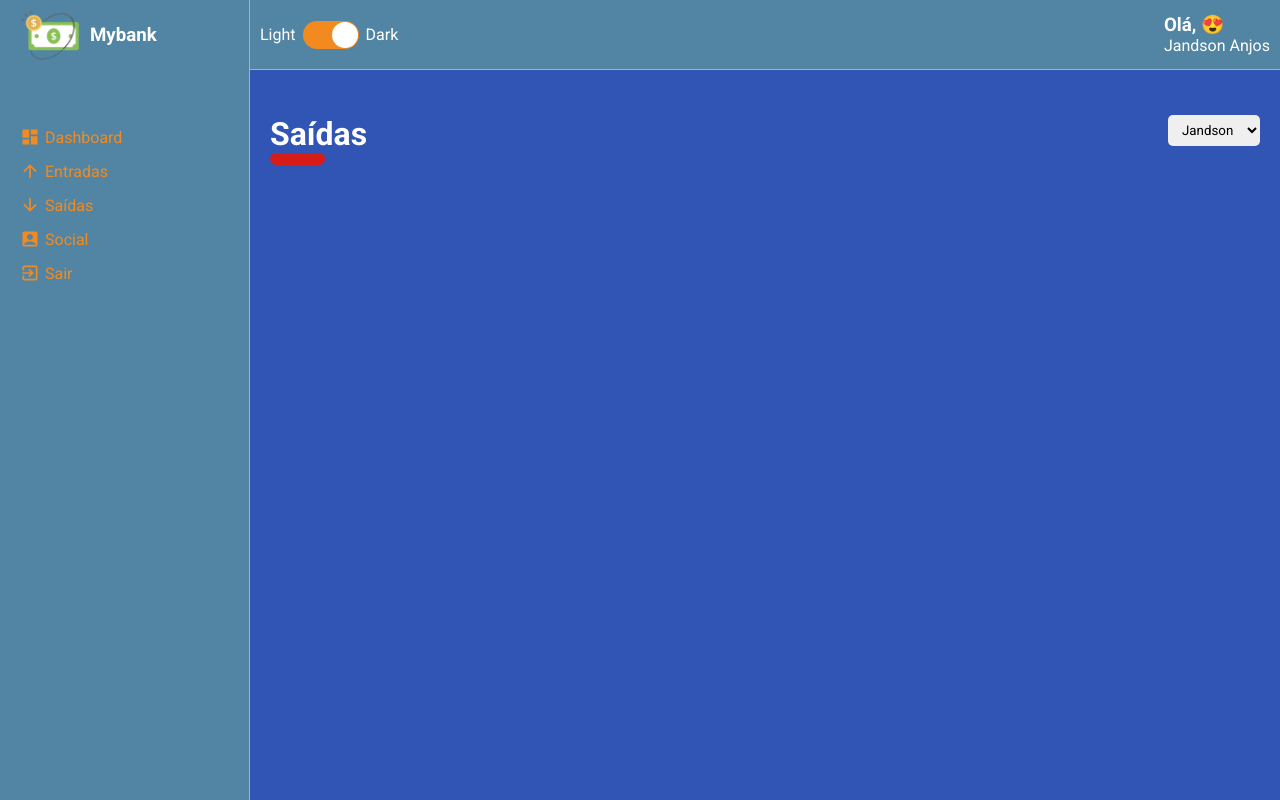
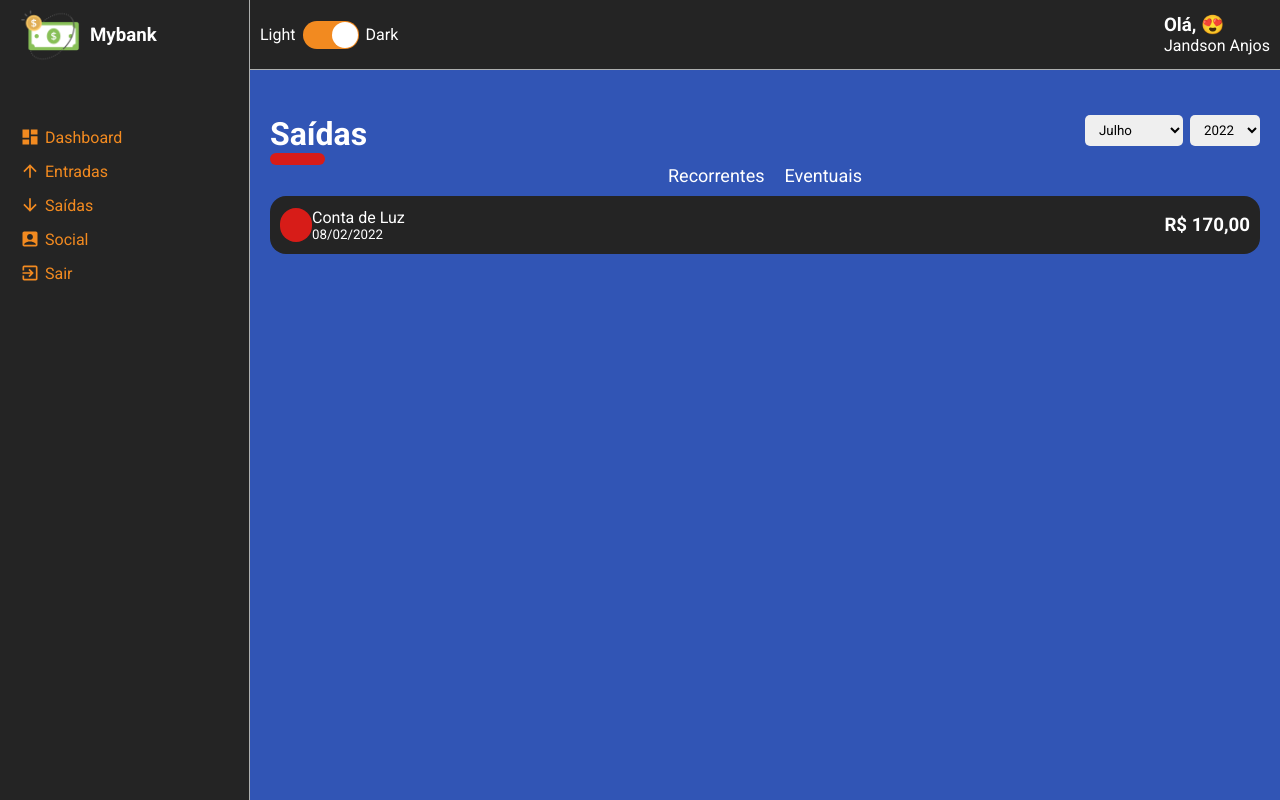
Before and after one commit to Jandsonn/DASHBOARD-REACT-TYPESCRIPT, a React (Create React App) app: page / in a window 1280 px wide. Built offline with nearby package versions, Linux system fonts and the light colour scheme.

Commit message:
iniciando listagem

```diff
--- a/src/components/Content/styles.ts
+++ b/src/components/Content/styles.ts
@@ -6,4 +6,25 @@ export const Container = styled.div`
     background-color: ${props => props.theme.colors.primary};
 
     padding: 20px;
+
+    height: calc(100vh - 70px);
+    overflow-y: scroll;
+
+    ::-webkit-scrollbar {
+        width: 10px;
+    }
+
+
+    ::-webkit-scrollbar-thumb {
+        background-color: ${props => props.theme.colors.secondary};
+        border-radius: 10px;
+    }
+
+    ::-webkit-scrollbar-thumb {
+        background-color: ${props => props.theme.colors.tertiary};
+
+    }
+
+
+
 `;
--- /dev/null
+++ b/src/components/HistoryFinanceCard/index.tsx
@@ -0,0 +1,37 @@
+import React from 'react';
+import { Container, Tag } from './styles';
+
+interface IHistoryFinanceCard {
+
+    tagColor: string;
+    title: string;
+    subtitle: string;
+    amount: string;
+
+}
+
+
+const HistoryFinanceCard: React.FC<IHistoryFinanceCard> = ({
+    tagColor,
+    title,
+    subtitle,
+    amount,
+
+}) => {
+
+
+    return (
+
+        <Container>
+            <Tag color={tagColor} />
+            <div>
+                <span>{title}</span>
+                <small>{subtitle}</small>
+            </div>
+            <h3>{amount}</h3>
+        </Container>
+
+    );
+}
+
+export default HistoryFinanceCard;
--- /dev/null
+++ b/src/components/HistoryFinanceCard/styles.ts
@@ -0,0 +1,55 @@
+import styled from 'styled-components';
+
+
+interface ITagProps {
+    color: string;
+}
+
+
+export const Container = styled.li`
+    background-color: ${props => props.theme.colors.tertiary};
+    list-style: none;
+    border-radius: 1em;
+
+    margin: 10px 0;
+    padding: 12px 10px;
+
+    display: flex;
+    justify-content: space-between;
+    align-items: center;
+
+    cursor: pointer;
+    transition: all .3s;
+
+    position: relative;
+
+    &:hover{
+        opacity: .7;
+        transform: translateX(10px);
+    }
+
+    > div {
+        display: flex;
+        flex-direction: column;
+        justify-content: space-between;
+        padding-left: 2rem;
+
+    }
+
+
+
+
+
+`;
+
+export const Tag = styled.div<ITagProps>`
+
+    width: 10px;
+    height: 60%;
+    border-radius: 1em;
+
+    background-color: ${props => props.color};
+    position: absolute;
+
+
+`;
--- a/src/pages/List/index.tsx
+++ b/src/pages/List/index.tsx
@@ -2,21 +2,58 @@ import React from 'react';
 
 import ContentHeader from '../../components/ContentHeader';
 import SelectInput from '../../components/SelectInput';
+import HistoryFinanceCard from '../../components/HistoryFinanceCard';
 
-import  { Container }  from './styles';
+import { Container, Content, Filters } from './styles';
 
 const List: React.FC = () => {
-    const options = [
-        {value: 'Jandson', label: 'Jandson'},
-        {value: 'Eduarda', label: 'Eduarda'},
-        {value: 'Lisboa', label: 'Lisboa'},
+  const months = [
+    { value: 7, label: 'Julho' },
+    { value: 8, label: 'Agosto' },
+    { value: 9, label: 'Setembro' },
   ];
 
-    return(
+  const years = [
+    { value: 2022, label: 2022 },
+    { value: 2019, label: 2019 },
+    { value: 2018, label: 2018 },
+  ];
+
+
+
+
+  return (
     <Container>
       <ContentHeader title="Saídas" lineColor="#D71C18">
-                <SelectInput options={options} />
+        <SelectInput options={months} />
+        <SelectInput options={years} />
       </ContentHeader>
+
+      <Filters>
+
+        <button type="button" className="tag-filter">
+           Recorrentes
+        </button>
+
+        <button type="button" className="tag-filter">
+           Eventuais
+        </button>
+
+      </Filters>
+
+
+
+      <Content>
+        <HistoryFinanceCard
+          tagColor="#D71C18"
+          title="Conta de Luz"
+          subtitle="08/02/2022"
+          amount="R$ 170,00"
+        />
+
+
+      </Content>
+
     </Container>
   )
 }
--- a/src/pages/List/styles.ts
+++ b/src/pages/List/styles.ts
@@ -2,3 +2,26 @@ import styled from "styled-components";
 
 
 export const Container = styled.div``;
+
+
+export const Content = styled.div``;
+
+
+export const Filters = styled.div`
+    width: 100%;
+    display: flex;
+    justify-content:center;
+
+    .tag-filter {
+        font-size: 18px;
+        font-weight: 500;
+        background: none;
+        color: ${props => props.theme.colors.white};
+
+        margin: 0 10px;
+        transition: opacity .3s;
+
+    }
+
+
+`;
--- a/src/styles/themes/dark.ts
+++ b/src/styles/themes/dark.ts
@@ -3,8 +3,8 @@ export default {
 
     colors: {
         primary: '#3155B5',
-        secondary: '#5285A3',
-        tertiary: '#7EB4C4',
+        secondary: '#242424', //Here is color navbar
+        tertiary: '#242424', //here is color card
 
         white: '#FFFFFF',
         black: '#202125',
```
Lines whose indentation alone changed are shown as unchanged.
